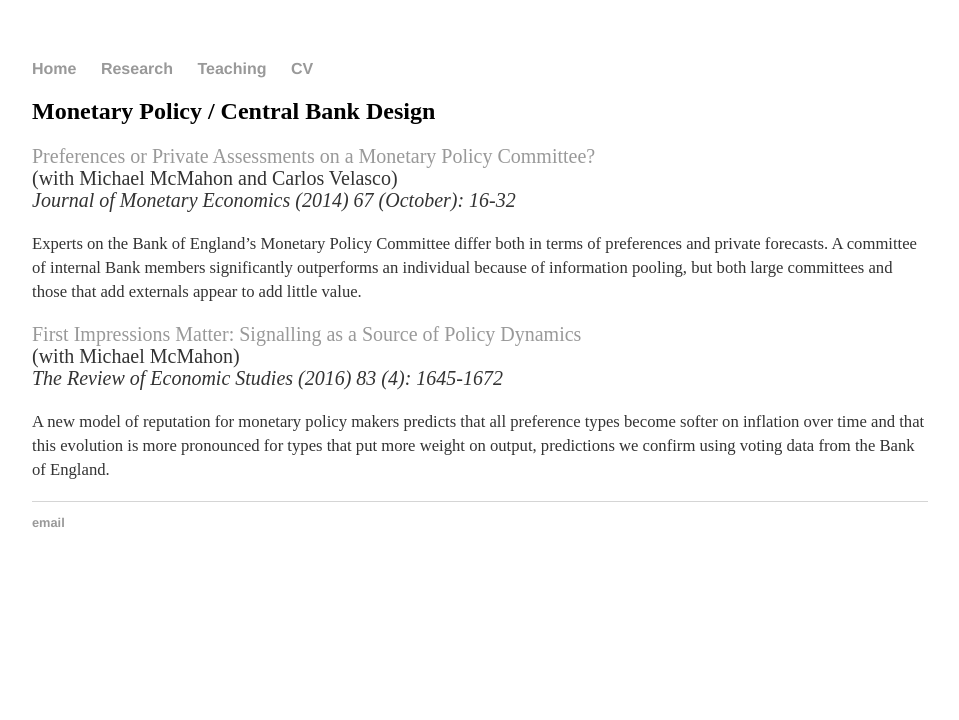
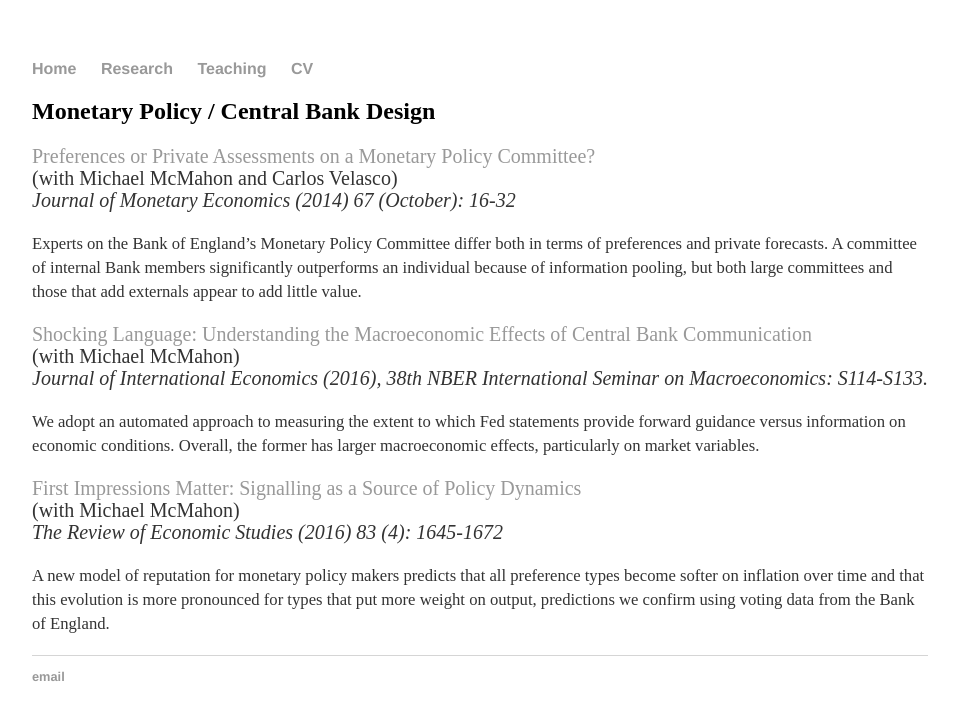
Before and after one commit to sekhansen/sekhansen.github.io, a Jekyll site: the page built from research.html, in a window 1280 px wide. Shown: the top 720 px of the page, without its empty margins (160-1119 px from the left). Built offline with Jekyll 4.4.1, drawn with Linux system fonts in a browser that asks for light colours.

Commit message:
Update research.html

```diff
--- a/research.html
+++ b/research.html
@@ -15,6 +15,16 @@ title: research
 </p>
 
 <p>
+<a href="http://www.nber.org/chapters/c13662"> Shocking Language: Understanding the Macroeconomic Effects of Central Bank Communication</a>
+<br>(with Michael McMahon)
+<br><i>Journal of International Economics (2016), 38th NBER International Seminar on Macroeconomics: S114-S133.</i>
+</p>
+
+<p>
+<small>We adopt an automated approach to measuring the extent to which Fed statements provide forward guidance versus information on economic conditions.  Overall, the former has larger macroeconomic effects, particularly on market variables.</small>
+</p>
+
+<p>
 <a href="http://restud.oxfordjournals.org/content/early/2016/03/20/restud.rdw007.abstract"> First Impressions Matter: Signalling as a Source of Policy Dynamics</a>
 <br>(with Michael McMahon)
 <br><i>The Review of Economic Studies (2016) 83 (4): 1645-1672</i>
```
